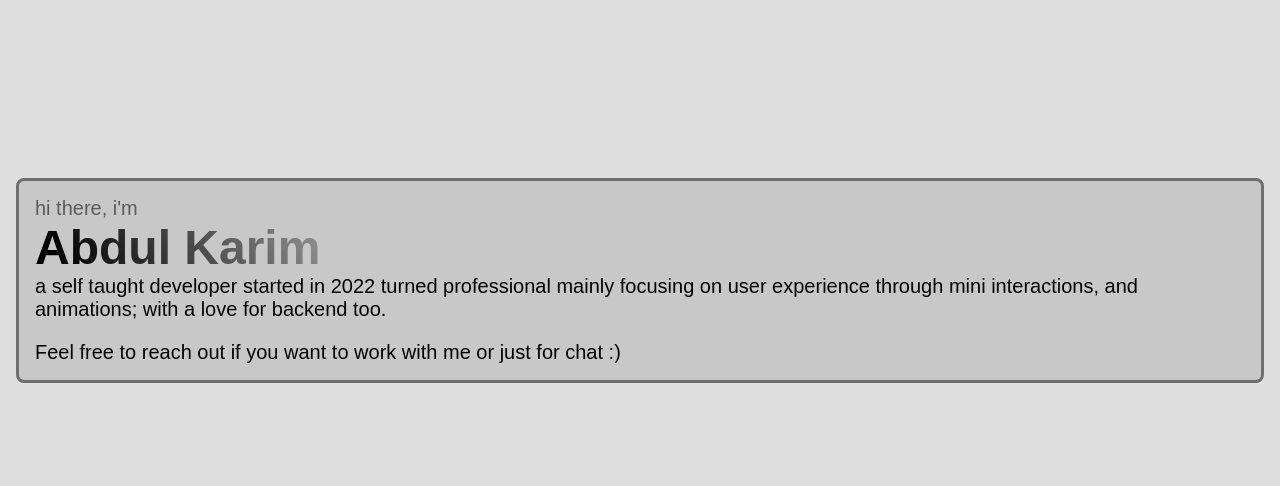
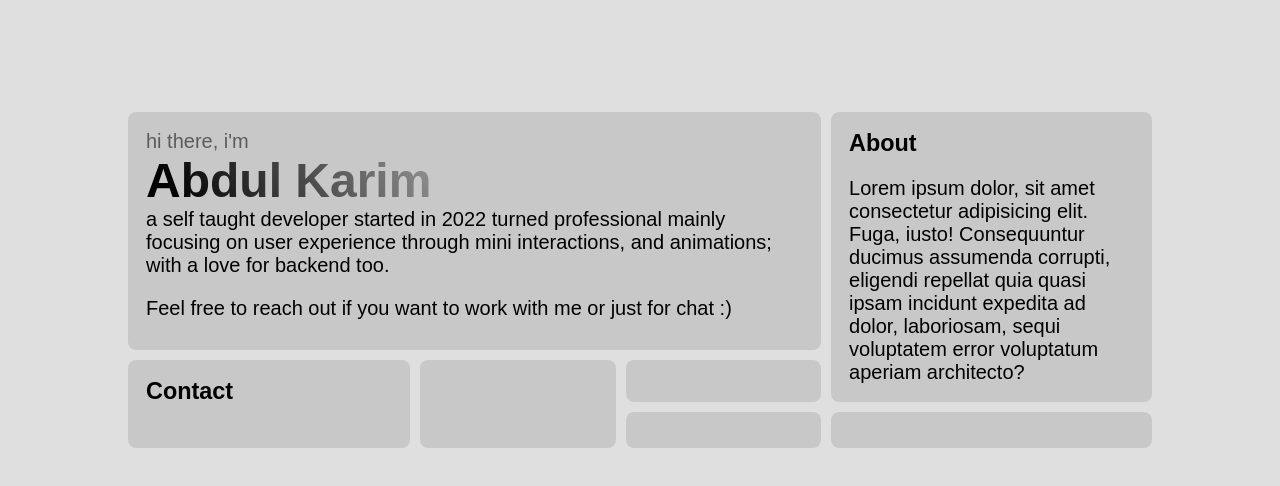
Before and after one commit to karimdevelops/karimdevelops.github.io, a React (Vite) app: page / in a window 1280 px wide. Shown: the top 486 px of the page. Built offline with nearby package versions, Linux system fonts and the light colour scheme.

Commit message:
Cards structure

```diff
--- a/src/pages/About.tsx
+++ b/src/pages/About.tsx
@@ -3,8 +3,8 @@ import "../styles/About.css";
 export default function About() {
   return (
     <>
-      <div className="about-cards padd-1">
-        <div className="intro-card flex flex-column flex-gap-20">
+      <div className="about-cards grid grid-gap-10 padd-1">
+        <div className="intro-card">
           <div>
             <p className="text-light">hi there, i'm</p>
             <h2 className="text-gradient">Abdul Karim</h2>
@@ -19,6 +19,22 @@ export default function About() {
             :)
           </p>
         </div>
+        <div className="skills-card">
+          <h3>About</h3>
+          <p>
+            Lorem ipsum dolor, sit amet consectetur adipisicing elit. Fuga,
+            iusto! Consequuntur ducimus assumenda corrupti, eligendi repellat
+            quia quasi ipsam incidunt expedita ad dolor, laboriosam, sequi
+            voluptatem error voluptatum aperiam architecto?
+          </p>
+        </div>
+        <div className="contact-card">
+          <h3>Contact</h3>
+        </div>
+        <div className="clock-card"></div>
+        <div className="projects-card"></div>
+        <div className="writings-card"></div>
+        <div className="credits-card"></div>
       </div>
     </>
   );
--- a/src/styles/About.css
+++ b/src/styles/About.css
@@ -1,10 +1,47 @@
 .about-cards {
-    display: grid;
+    max-width: 1024px;
+    grid-template-areas:
+        "intro intro intro skills"
+        "intro intro intro skills"
+        "contact clock projects skills"
+        "contact clock writings credits"
+    ;
 }
 
 .about-cards>div {
     background-color: var(--card-bg-col);
-    border: 3px solid var(--card-border-col);
+    border: 2px solid transparent;
     border-radius: 8px;
     padding: 1rem;
+    display: flex;
+    flex-direction: column;
+    gap: 20px;
 }
+
+.intro-card {
+    grid-area: intro;
+}
+
+.skills-card {
+    grid-area: skills;
+}
+
+.contact-card {
+    grid-area: contact;
+}
+
+.clock-card {
+    grid-area: clock;
+}
+
+.projects-card {
+    grid-area: projects;
+}
+
+.writings-card {
+    grid-area: writings;
+}
+
+.credits-card {
+    grid-area: credits;
+}
--- a/src/styles/index.css
+++ b/src/styles/index.css
@@ -75,6 +75,14 @@
     justify-items: center;
 }
 
+.grid-gap-5 {
+    gap: 5px;
+}
+
+.grid-gap-10 {
+    gap: 10px;
+}
+
 .grid-gap-20 {
     gap: 20px;
 }
```
